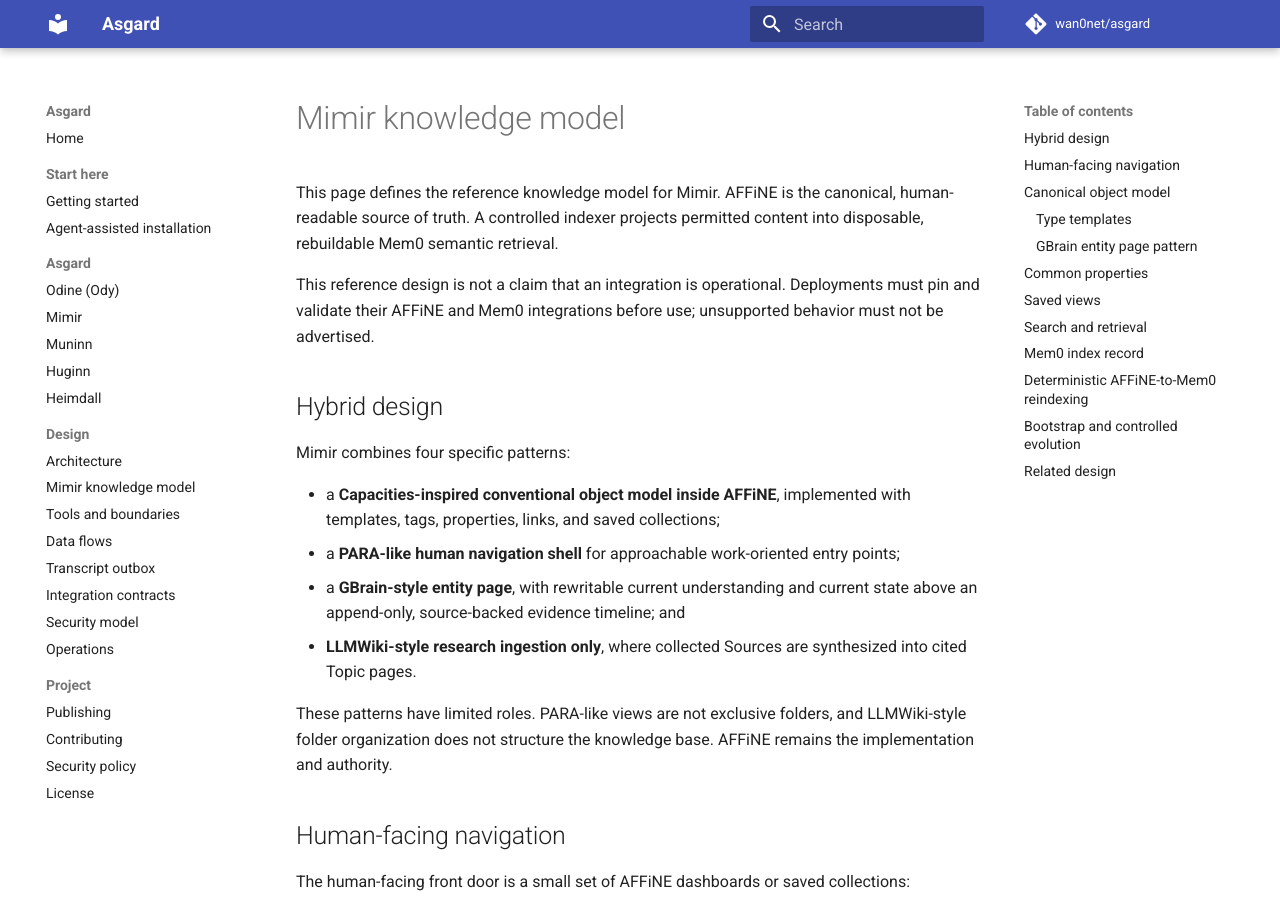
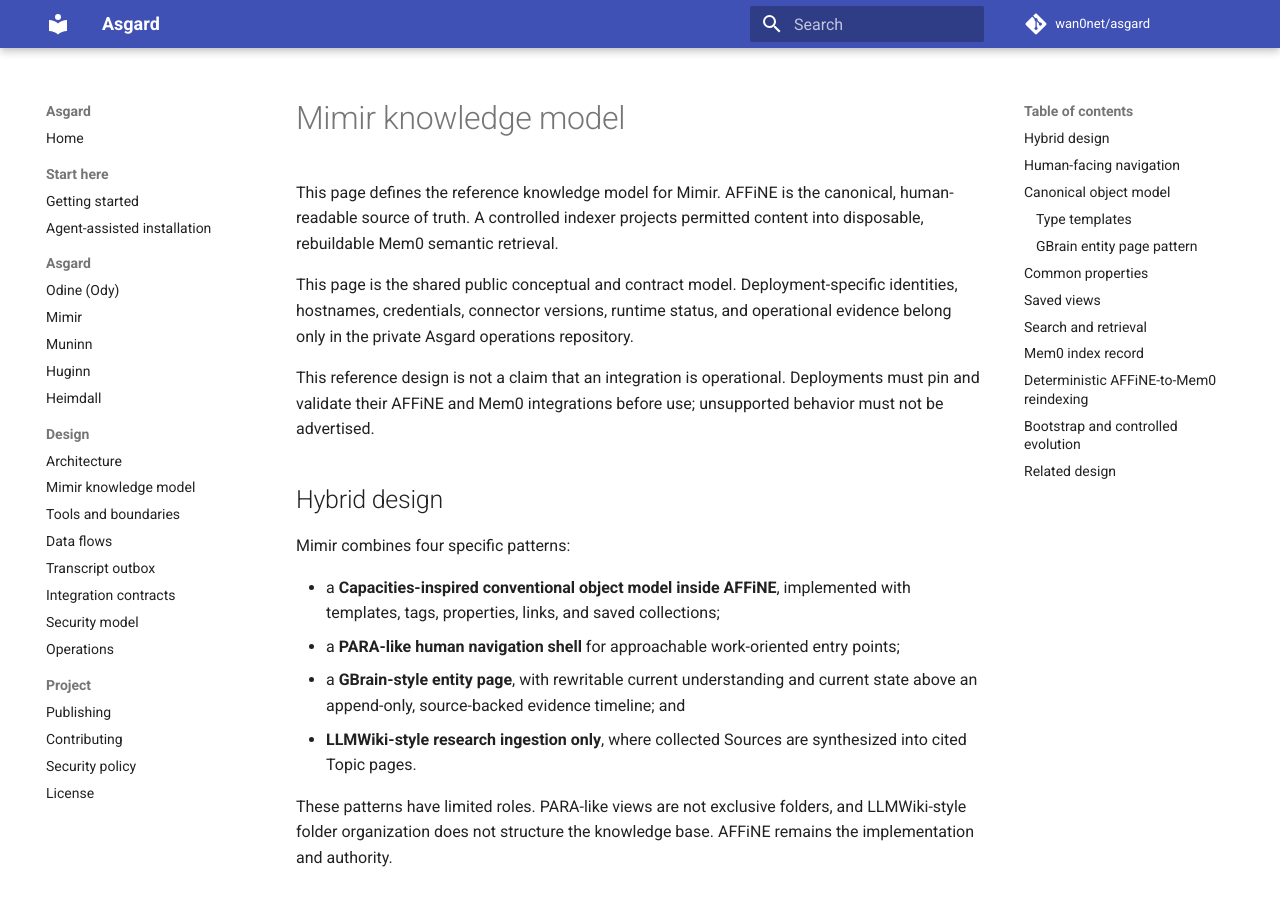
Before and after one commit to wan0net/asgard, an MkDocs documentation site: the page built from docs/mimir-knowledge-model.md, in a window 1280 px wide and 900 px high. Built offline with MkDocs 1.6.1 and Material for MkDocs 9.7.7, drawn with Linux system fonts in a browser that asks for light colours; comment, search, counter and statistics services are not loaded.

Commit message:
Clarify the Mimir documentation boundary

```diff
--- a/docs/mimir-knowledge-model.md
+++ b/docs/mimir-knowledge-model.md
@@ -3,6 +3,10 @@
 This page defines the reference knowledge model for Mimir. AFFiNE is the
 canonical, human-readable source of truth. A controlled indexer projects
 permitted content into disposable, rebuildable Mem0 semantic retrieval.
+
+This page is the shared public conceptual and contract model. Deployment-specific
+identities, hostnames, credentials, connector versions, runtime status, and
+operational evidence belong only in the private Asgard operations repository.
 
 This reference design is not a claim that an integration is operational.
 Deployments must pin and validate their AFFiNE and Mem0 integrations before use;
```
